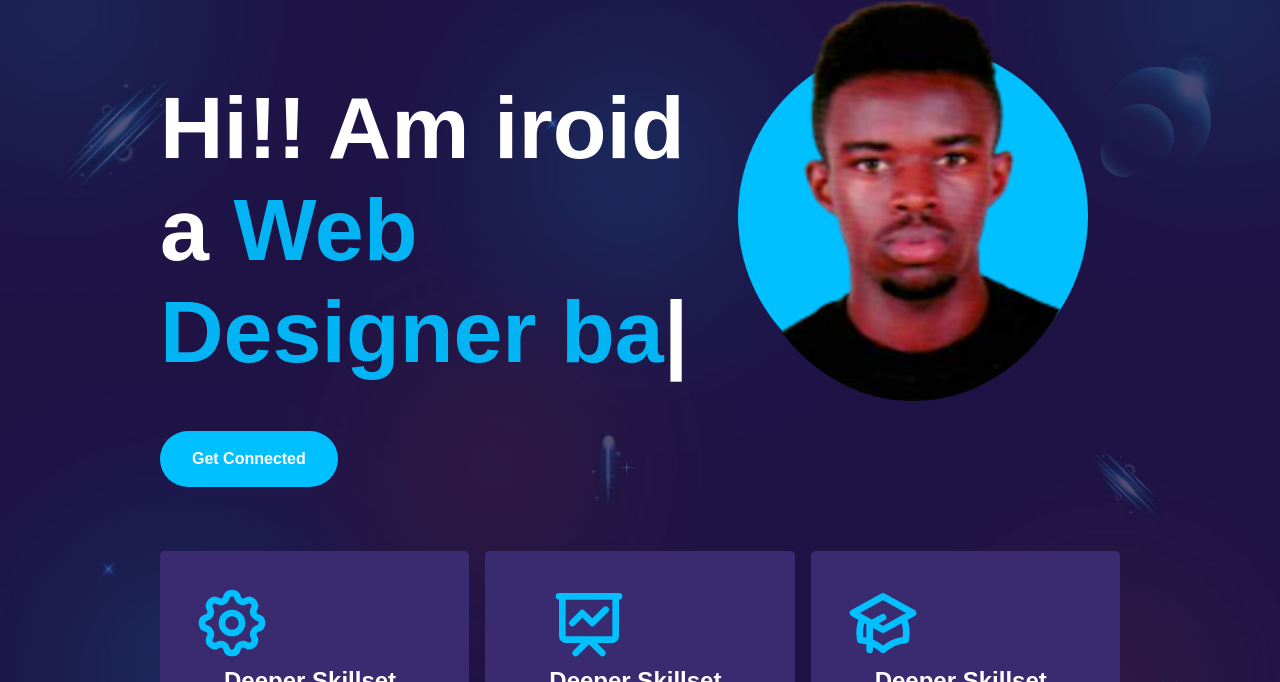
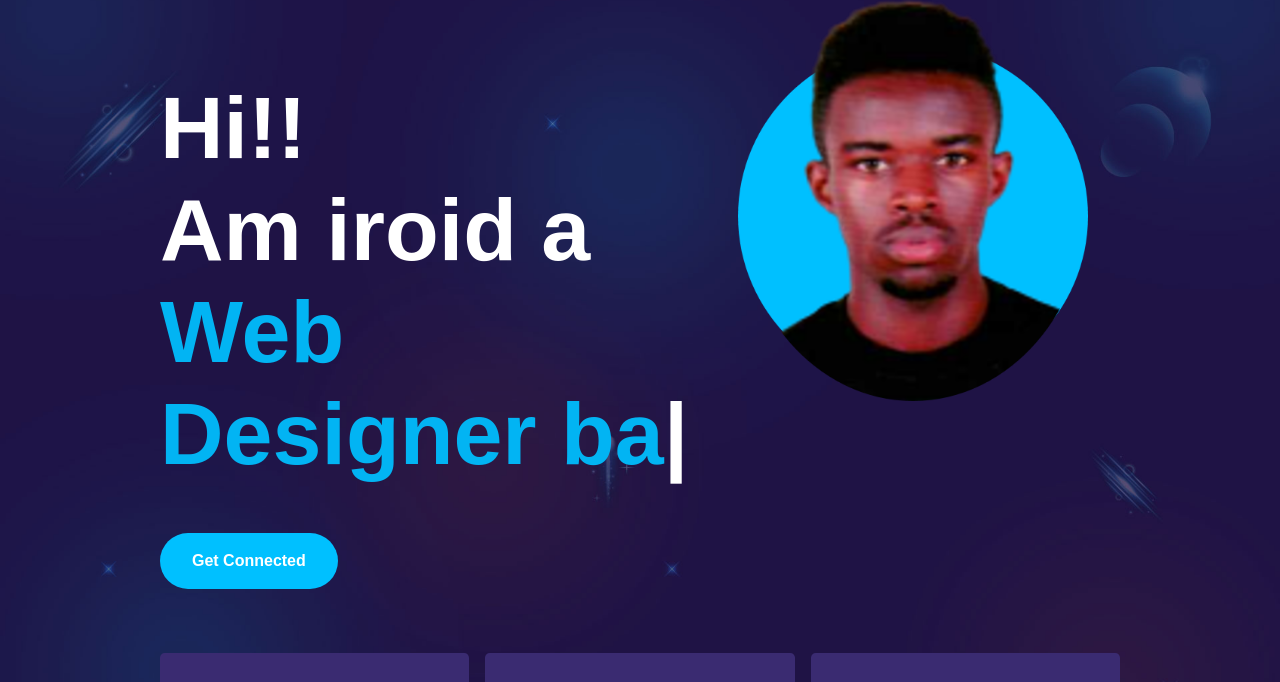
Before and after one commit to iroid2/IRAD-PORTFOLIO, a plain HTML site: page index.html in a window 1280 px wide. Shown: the part 63-745 px from the top of the page. Drawn offline with nearby package versions, Linux system fonts and the light colour scheme.

Commit message:
Update index.html

```diff
--- a/index.html
+++ b/index.html
@@ -54,7 +54,7 @@
   </div>
   <section class="heroSection sectn3 fadeUp padding-top flex-start paddingSides">
     <div class="left-hero-sectn ">
-      <h1>Hi!! Am iroid a <span class="aquaText type"></span></h1>
+      <h1>Hi!! <br> Am iroid a <span class="aquaText type"></span></h1>
       <!-- <p>I am a <span class="type"></span></p> -->
       <a href="#"><button href="#page-two" class="heroBtn">Get Connected</button></a>
     </div>
```
